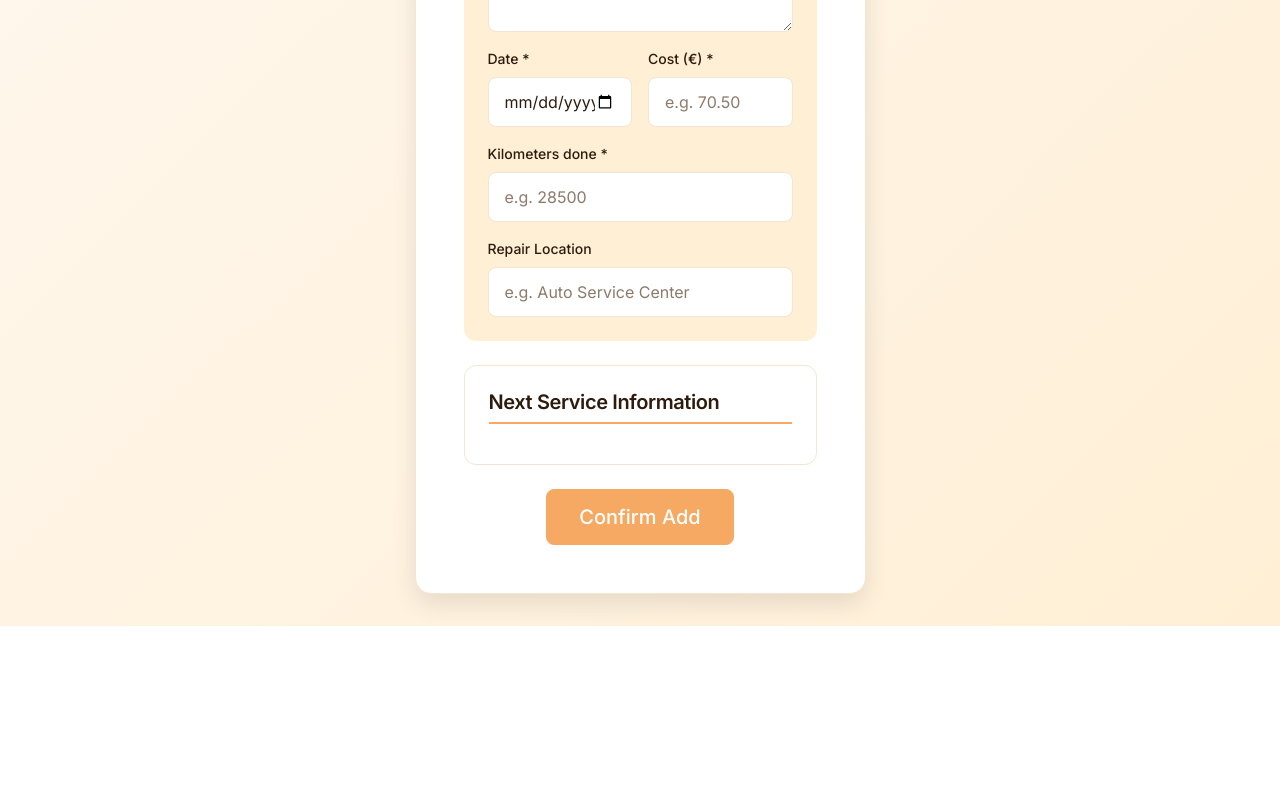
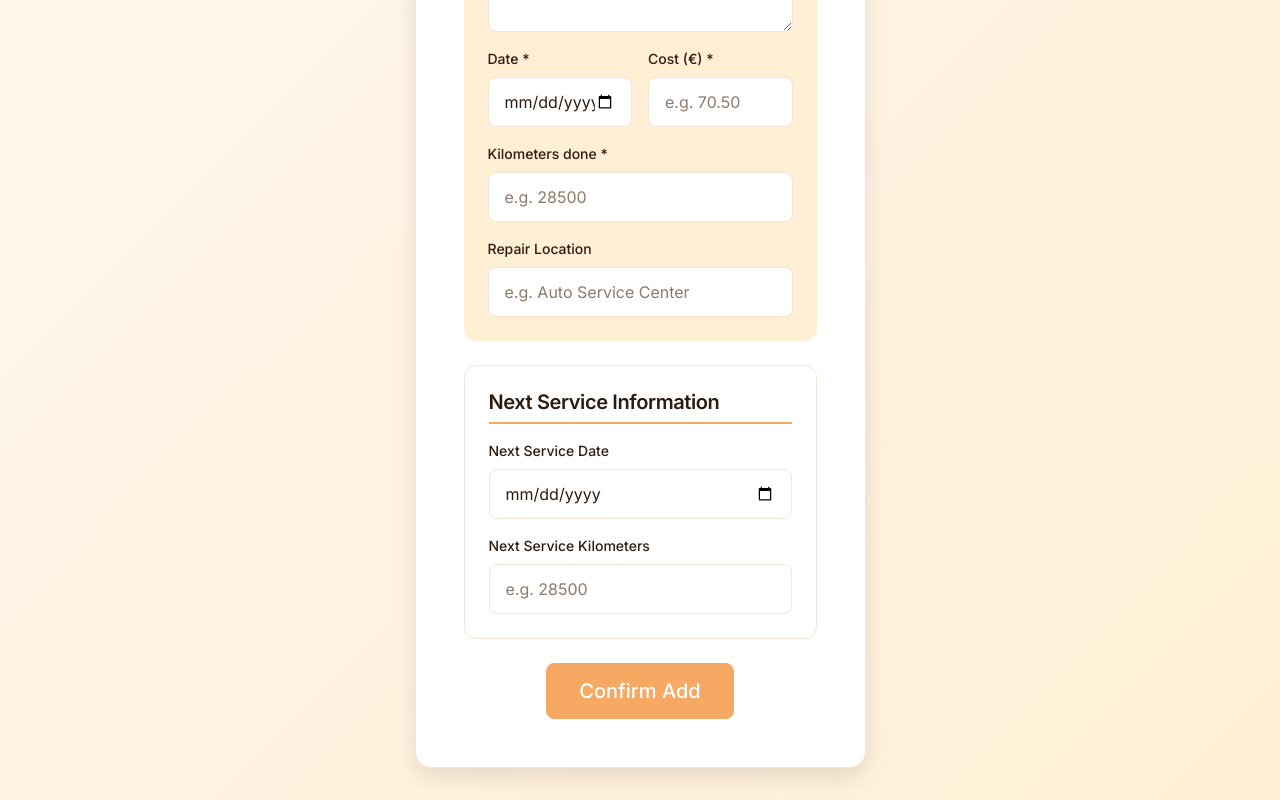
Before and after one commit to GeorgeMC2610/BenzinApp-Front-End, a React (Vite) app: page /add-service in a window 1280 px wide. Shown: the part 490-1290 px from the top of the page. Before the commit the page ends 1116 px from the top, so only its background shows below. Built offline with nearby package versions, Linux system fonts and the light colour scheme; what chartjs-plugin-datalabels, chartjs-plugin-zoom would draw is missing.

Commit message:
added the fields

```diff
--- a/src/components/AddService.jsx
+++ b/src/components/AddService.jsx
@@ -145,7 +145,36 @@ function AddService() {
 
                     <div className="optional-fields">
                       <h3 className="section-title">Next Service Information</h3>
+                      <Form.Group>
+                        <Form.Label htmlFor="date" className="form-label">
+                          Next Service Date
+                        </Form.Label>
+                        <Form.Control
+                          type="date"
+                          id="date"
+                          name="date"
+                          value={formData.date}
+                          onChange={handleChange}
+                          className="form-input"
+                          required
+                        />
+                      </Form.Group>
 
+                      <Form.Group className='mt-3'>
+                        <Form.Label htmlFor="discoveredAt" className="form-label">
+                          Next Service Kilometers
+                        </Form.Label>
+                        <Form.Control
+                          type="number"
+                          id="discoveredAt"
+                          name="discoveredAt"
+                          value={formData.discoveredAt}
+                          onChange={handleChange}
+                          placeholder="e.g. 28500"
+                          className="form-input"
+                          required
+                        />
+                      </Form.Group>
                     </div>
 
                     {/* Submit Button */}
```
